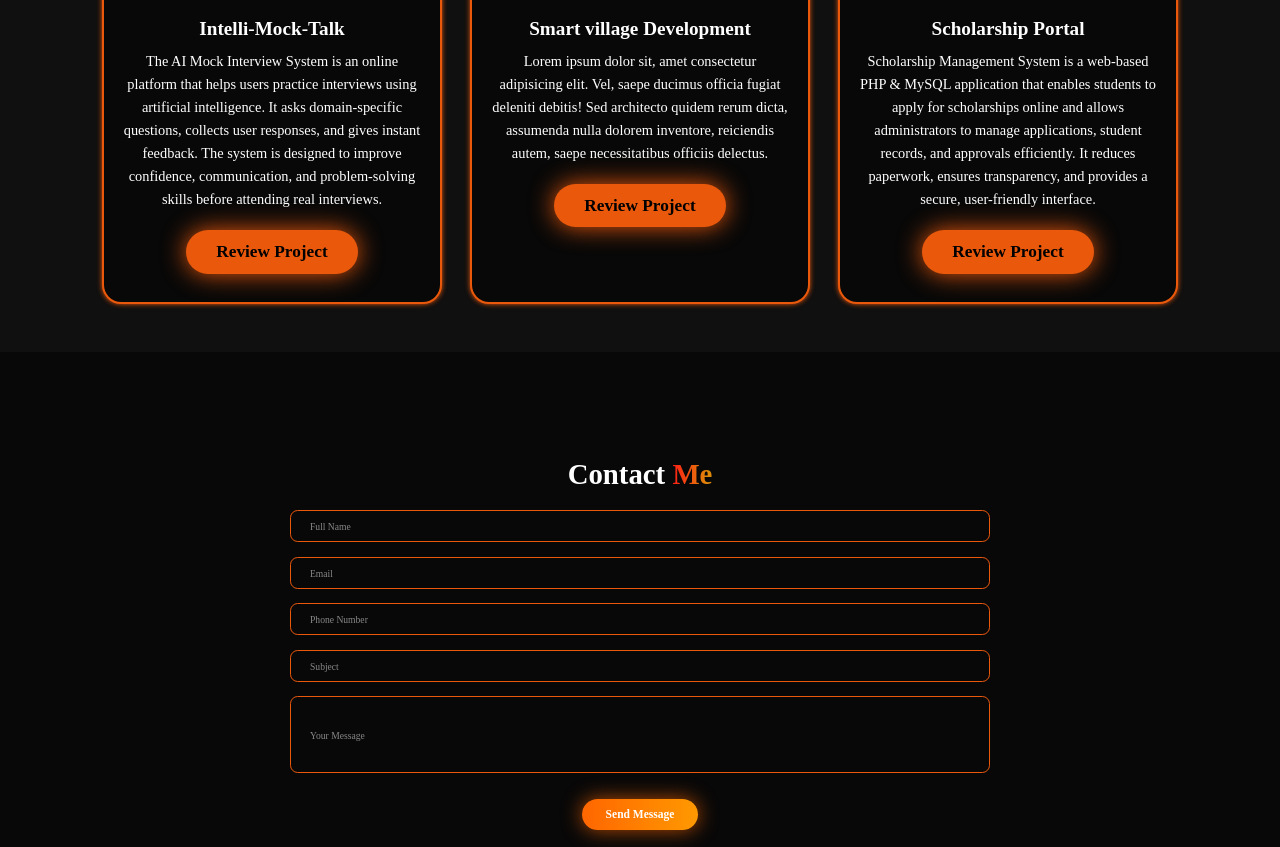
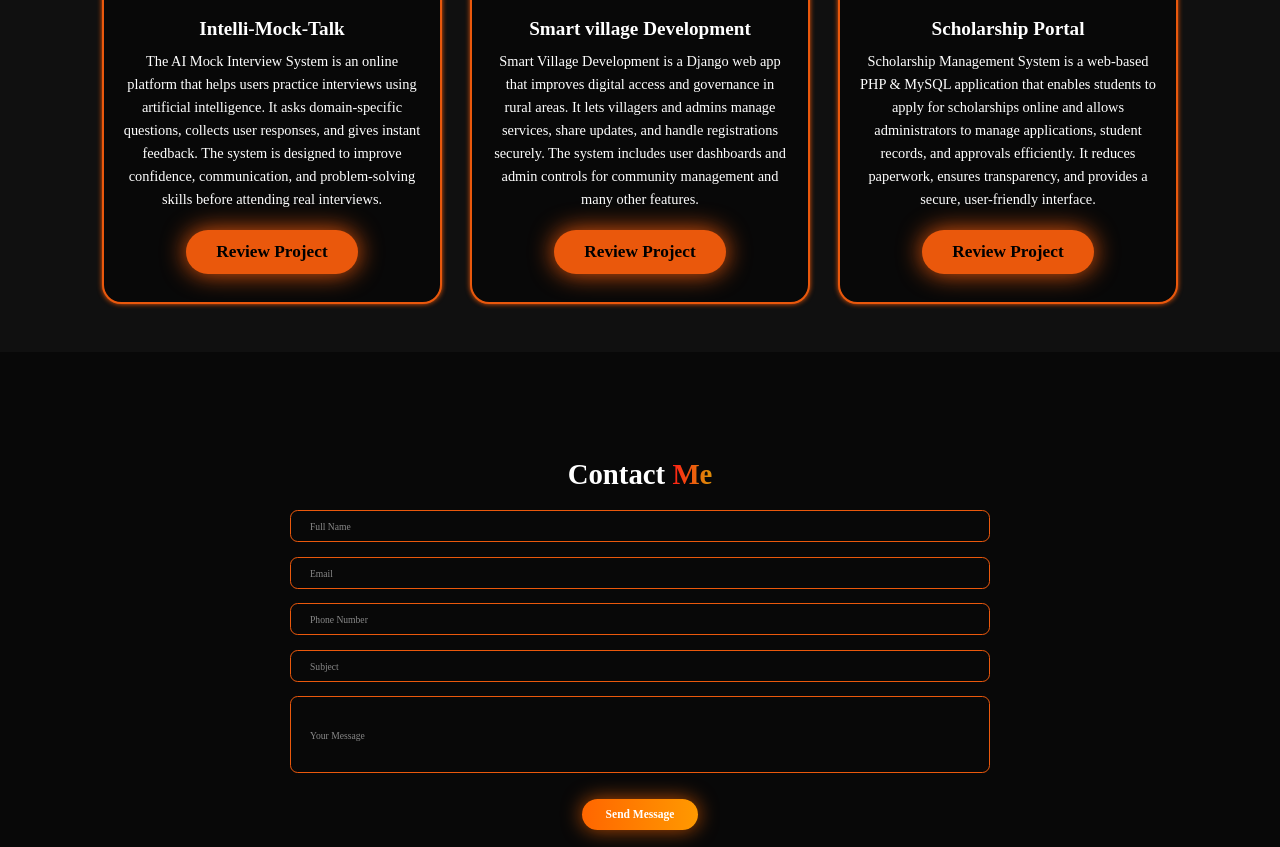
Before and after one commit to 01d-m0nk/My-portfolio, a plain HTML site: page index.html in a window 1280 px wide. Shown: the part 4472-5319 px from the top of the page. Drawn offline with nearby package versions, Linux system fonts and the light colour scheme.

Commit message:
Added project 2

```diff
--- a/index.html
+++ b/index.html
@@ -134,7 +134,7 @@
               <h3>Intelli-Mock-Talk</h3>
               <p>The AI Mock Interview System is an online platform that helps users practice interviews using artificial intelligence. It asks domain-specific questions, collects user responses, and gives instant feedback. The system is designed to improve confidence, communication, and problem-solving skills before attending real interviews.</p>
               <!-- <div class="btn">Review Project</div> -->
-              <a href="https://github.com/01d-m0nk/Intelli-Mock-Talk.git" target="_blank" rel="noopener" class="btn">Review Project</a>
+              <a href="https://ai-mock-interview-react-dac2e.web.app/" target="_blank" rel="noopener" class="btn">Review Project</a>
 
             </div>
 
@@ -143,9 +143,9 @@
               <img src="project2.png" alt="">
 
               <h3>Smart village Development</h3>
-              <p>Lorem ipsum dolor sit, amet consectetur adipisicing elit. Vel, saepe ducimus officia fugiat deleniti debitis! Sed architecto quidem rerum dicta, assumenda nulla dolorem inventore, reiciendis autem, saepe necessitatibus officiis delectus.</p>
+              <p>Smart Village Development is a Django web app that improves digital access and governance in rural areas. It lets villagers and admins manage services, share updates, and handle registrations securely. The system includes user dashboards and admin controls for community management and many other features.</p>
               <!-- <div class="btn">Review Project</div> -->
-              <a href="https://github.com/01d-m0nk/Scholarship-Portal.git" target="_blank" rel="noopener" class="btn">Review Project</a>
+              <a href="https://github.com/01d-m0nk/Smart-Village-Development.git" target="_blank" rel="noopener" class="btn">Review Project</a>
 
             </div>
 
```
